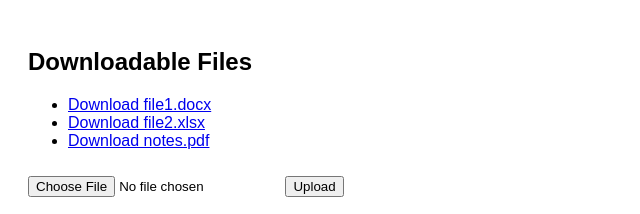
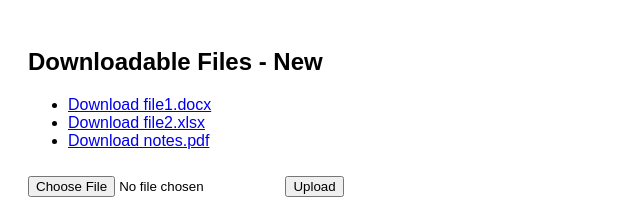
Before and after one commit to Chinmayhadge/istudioclick, a plain HTML site: page index.html in a window 1280 px wide. Shown: the top 214 px of the page, 0-640 px from the left. Drawn offline with nearby package versions, Linux system fonts and the light colour scheme; no server answers.

Commit message:
Update index.html

```diff
--- a/index.html
+++ b/index.html
@@ -10,7 +10,7 @@
   </style>
 </head>
 <body>
-<h2>Downloadable Files</h2>
+<h2>Downloadable Files - New</h2>
 <ul id="fileList">
   <li>
     <a href="files/file1.docx" download>Download file1.docx</a>
```
